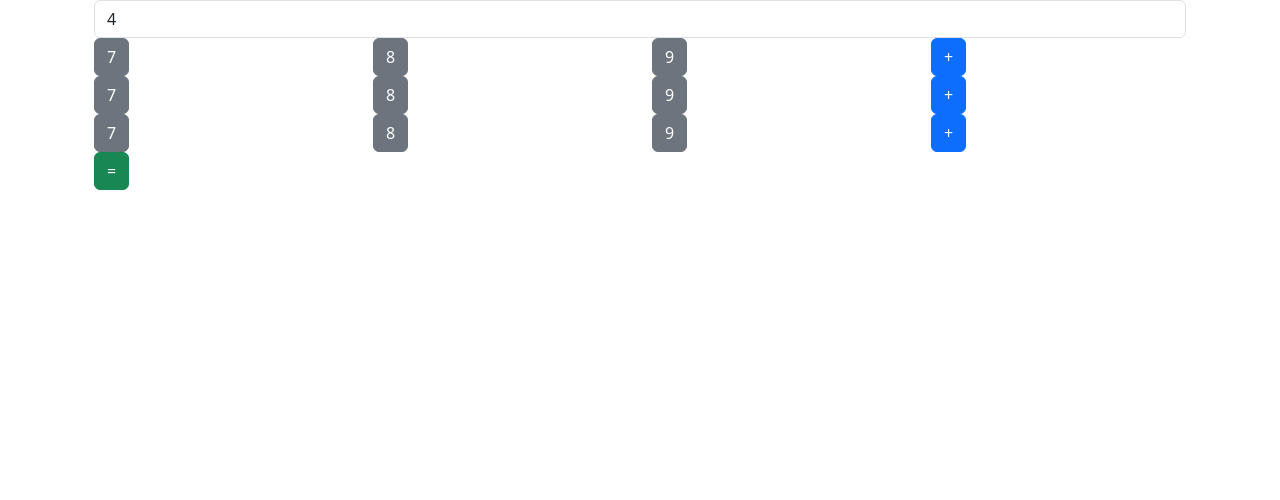
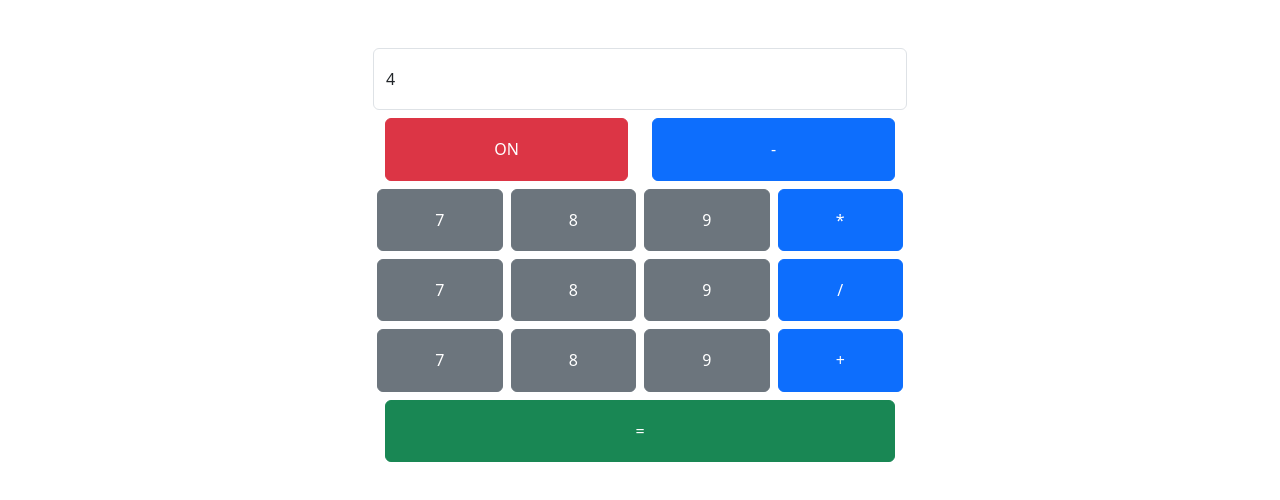
Before and after one commit to J2ZROMERO/Math-Magicians, a React (Create React App) app: page / in a window 1280 px wide. Shown: the top 500 px of the page. Built offline with nearby package versions, Linux system fonts and the light colour scheme.

Commit message:
Add gaps to buttoms

```diff
--- a/src/App.js
+++ b/src/App.js
@@ -6,31 +6,40 @@ import { Row, Col, Container, Form } from 'react-bootstrap';
 function App() {
 
   return (
-    <Container>
-    <Container>
-    <Form.Control type="text" value="4" />
 
-      <Row>
+    <Container className='h-75 pt-5 '>
+    <Container className='w-50 h-75 d-flex justify-content-center flex-wrap'>
+    <Form.Control className='' type="text" value="4" />
+
+      <Row className='w-100  text-center pt-2' >
+      <Col class="col col-3"><button class="btn btn-danger btn-block" onclick="calculate()">ON</button></Col>
+        <Col class="col col-3 offset-md-6"><button class="btn btn-primary btn-block" onclick="calculate()">-</button></Col>
+      </Row>
+
+    <Row className='w-100 text-center gx-2 pt-2' >
+        <Col class="col"><button class="btn btn-secondary btn-block" onclick="appendToDisplay('7')">7</button></Col>
+        <Col class="col"><button class="btn btn-secondary btn-block" onclick="appendToDisplay('8')">8</button></Col>
+        <Col class="col"><button class="btn btn-secondary btn-block" onclick="appendToDisplay('9')">9</button></Col>
+        <Col class="col"><button class="btn btn-primary btn-block" onclick="setOperator('+')">*</button></Col>
+      </Row>
+
+      <Row className='w-100 text-center gx-2 pt-2'>
+        <Col class="col "><button class="btn btn-secondary btn-block" onclick="appendToDisplay('7')">7</button></Col>
+        <Col class="col"><button class="btn btn-secondary btn-block" onclick="appendToDisplay('8')">8</button></Col>
+        <Col class="col"><button class="btn btn-secondary btn-block" onclick="appendToDisplay('9')">9</button></Col>
+        <Col class="col"><button class="btn btn-primary btn-block" onclick="setOperator('+')">/</button></Col>
+      </Row>
+      <Row className='w-100 text-center gx-2 pt-2'>
         <Col class="col "><button class="btn btn-secondary btn-block" onclick="appendToDisplay('7')">7</button></Col>
         <Col class="col"><button class="btn btn-secondary btn-block" onclick="appendToDisplay('8')">8</button></Col>
         <Col class="col"><button class="btn btn-secondary btn-block" onclick="appendToDisplay('9')">9</button></Col>
         <Col class="col"><button class="btn btn-primary btn-block" onclick="setOperator('+')">+</button></Col>
       </Row>
-      <Row>
-        <Col class="col "><button class="btn btn-secondary btn-block" onclick="appendToDisplay('7')">7</button></Col>
-        <Col class="col"><button class="btn btn-secondary btn-block" onclick="appendToDisplay('8')">8</button></Col>
-        <Col class="col"><button class="btn btn-secondary btn-block" onclick="appendToDisplay('9')">9</button></Col>
-        <Col class="col"><button class="btn btn-primary btn-block" onclick="setOperator('+')">+</button></Col>
+      <Row className='w-100 pt-2'>
+        <Col class="col col-6"><button class="btn btn-success btn-block" onclick="calculate()">=</button></Col>
+
       </Row>
-      <Row>
-        <Col class="col "><button class="btn btn-secondary btn-block" onclick="appendToDisplay('7')">7</button></Col>
-        <Col class="col"><button class="btn btn-secondary btn-block" onclick="appendToDisplay('8')">8</button></Col>
-        <Col class="col"><button class="btn btn-secondary btn-block" onclick="appendToDisplay('9')">9</button></Col>
-        <Col class="col"><button class="btn btn-primary btn-block" onclick="setOperator('+')">+</button></Col>
-      </Row>
-      <Row>
-        <Col class="col"><button class="btn btn-success btn-block" onclick="calculate()">=</button></Col>
-      </Row>
+
     </Container>
   </Container>
   );
--- a/src/index.js
+++ b/src/index.js
@@ -8,7 +8,9 @@ import './scss/App.scss';
 const root = ReactDOM.createRoot(document.getElementById('root'));
 root.render(
   <React.StrictMode>
+
     <App />
+
   </React.StrictMode>
 );
 
--- a/src/scss/App.scss
+++ b/src/scss/App.scss
@@ -1,8 +1,20 @@
 /* The following line can be included in a src/App.scss */
 
 /* The following block can be included in a custom.scss */
+#root {
+  height: 100vh;
+}
 
+.btn{
+    width: 100%;
+    height: 100%;
 
+}
+
+// .col{
+//   padding: 0 !important;
+//   background-color: red;
+// }
 /* import bootstrap to set changes */
 
 // @import '../node_modules/bootstrap/dist/css/bootstrap.min.css';
```
